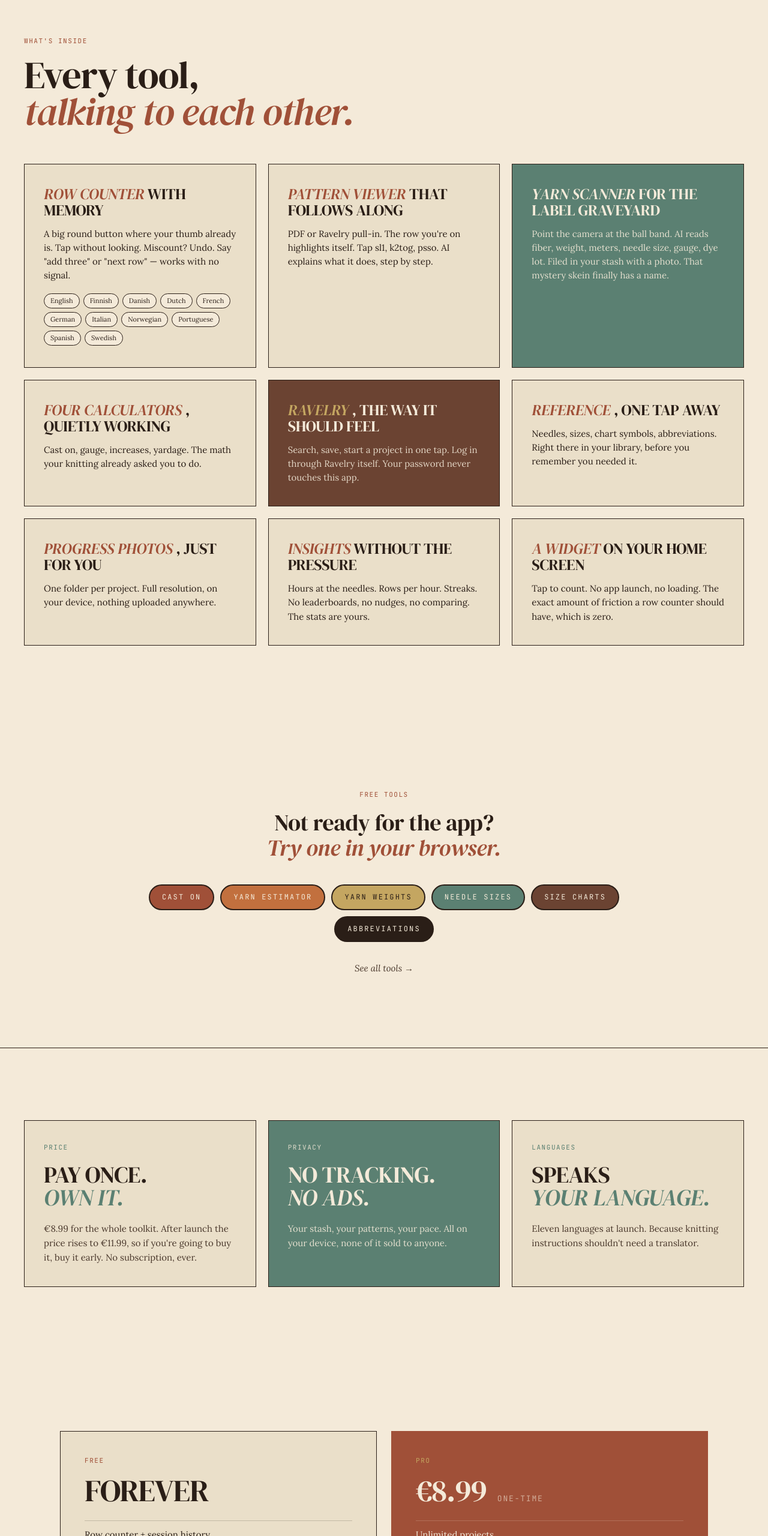
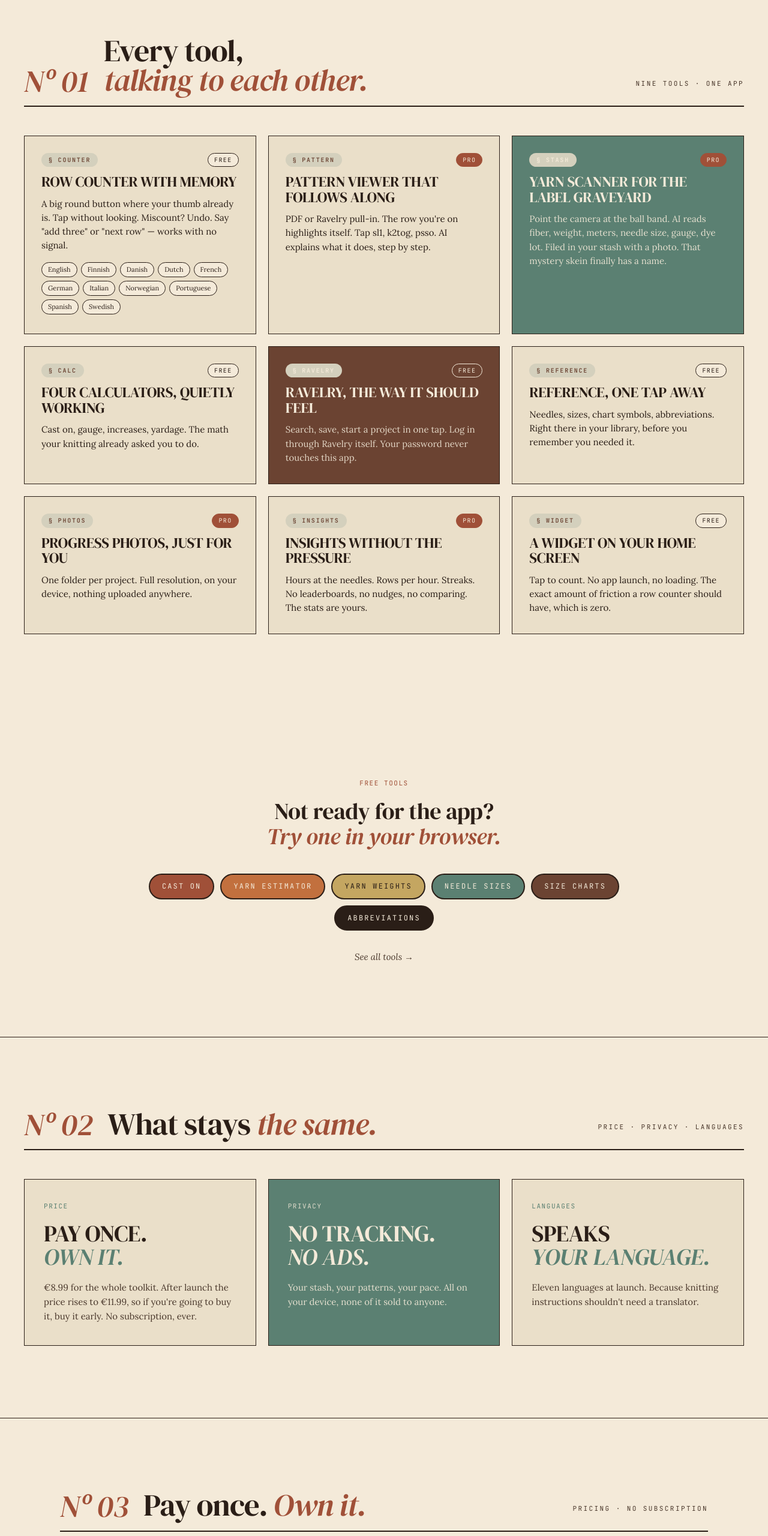
Before and after one commit to Insaner1980/KnitTools-website, an Astro site: page / in a window 1280 px wide. Shown: the part 1133-3693 px from the top of the page at 60% size. Built offline with nearby package versions, Linux system fonts and the light colour scheme; Astro itself is replaced by a stand-in of ours.

Commit message:
Lisää editorial-motiivit: Nº osionumerot, § korttitagit, i/ii/iii
NineTools (Nº 01):
- section-head: Nº 01 terracotta-italic + title 'Every tool,
  talking to each other' + kicker 'Nine tools · One app',
  2px ink rule eronmerkkinä
- Kortteihin card-meta -rivi: § Counter/§ Pattern/... vasemmalla
  (mono caps walnut) + FREE/PRO pilli oikealla (PRO = terracotta)
- h3-otsikoista poistettu italic lead/rest -jako — nyt yksi
  ink-värinen otsikko (§ tagi kantaa kategoriafunktion)

TrustSection (Nº 02):
- Uusi h2 'What stays the same' + Nº 02 section-head
- Kolumnit kehystettyinä paper-2-kortteina, middle sage

PricingCards (Nº 03):
- section-head Nº 03 + 'Pay once. Own it.'
- Free-kortin 6 bulletia roomalaisin numeroin i-vi (terracotta)
- Pro-kortin 8 bulletia i-viii (wheat)
- Pricing-nimet label-rivillä § Free / § Pro (mono caps)

Co-Authored-By: Claude Opus 4.7 (1M context) <noreply@anthropic.com>

```diff
--- a/src/components/NineTools.astro
+++ b/src/components/NineTools.astro
@@ -15,57 +15,66 @@ const languages = [
 
 const cards = [
   {
-    lead: 'Row counter',
-    rest: ' with memory',
+    tag: '§ Counter',
+    tier: 'free',
+    title: 'Row counter with memory',
     body:
       'A big round button where your thumb already is. Tap without looking. Miscount? Undo. Say "add three" or "next row" — works with no signal.',
     chips: true,
   },
   {
-    lead: 'Pattern viewer',
-    rest: ' that follows along',
+    tag: '§ Pattern',
+    tier: 'pro',
+    title: 'Pattern viewer that follows along',
     body:
       "PDF or Ravelry pull-in. The row you're on highlights itself. Tap sl1, k2tog, psso. AI explains what it does, step by step.",
   },
   {
-    lead: 'Yarn scanner',
-    rest: ' for the label graveyard',
+    tag: '§ Stash',
+    tier: 'pro',
+    title: 'Yarn scanner for the label graveyard',
     body:
       'Point the camera at the ball band. AI reads fiber, weight, meters, needle size, gauge, dye lot. Filed in your stash with a photo. That mystery skein finally has a name.',
     tint: 'sage',
   },
   {
-    lead: 'Four calculators',
-    rest: ', quietly working',
+    tag: '§ Calc',
+    tier: 'free',
+    title: 'Four calculators, quietly working',
     body: 'Cast on, gauge, increases, yardage. The math your knitting already asked you to do.',
   },
   {
-    lead: 'Ravelry',
-    rest: ', the way it should feel',
+    tag: '§ Ravelry',
+    tier: 'free',
+    title: 'Ravelry, the way it should feel',
     body:
       'Search, save, start a project in one tap. Log in through Ravelry itself. Your password never touches this app.',
     tint: 'walnut',
   },
   {
-    lead: 'Reference',
-    rest: ', one tap away',
+    tag: '§ Reference',
+    tier: 'free',
+    title: 'Reference, one tap away',
     body:
       'Needles, sizes, chart symbols, abbreviations. Right there in your library, before you remember you needed it.',
   },
   {
-    lead: 'Progress photos',
-    rest: ', just for you',
+    tag: '§ Photos',
+    tier: 'pro',
+    title: 'Progress photos, just for you',
     body: 'One folder per project. Full resolution, on your device, nothing uploaded anywhere.',
   },
   {
-    lead: 'Insights',
-    rest: ' without the pressure',
+    tag: '§ Insights',
+    tier: 'pro',
+    title: 'Insights without the pressure',
     body:
       'Hours at the needles. Rows per hour. Streaks. No leaderboards, no nudges, no comparing. The stats are yours.',
   },
   {
-    lead: 'A widget',
-    rest: ' on your home screen',
+    tag: '§ Widget',
+    tier: 'free',
+    title: 'A widget on your home screen',
     body:
       'Tap to count. No app launch, no loading. The exact amount of friction a row counter should have, which is zero.',
   },
@@ -74,19 +83,23 @@ const cards = [
 
 <section class="nine-tools" aria-labelledby="nine-heading">
   <div class="nine-inner">
-    <div class="nine-head">
-      <p class="eyebrow">What's inside</p>
-      <h2 id="nine-heading">Every tool,<br /><em>talking to each other.</em></h2>
-    </div>
+    <header class="section-head">
+      <div class="num">Nº 01</div>
+      <h2 id="nine-heading" class="title">Every tool,<br /><em>talking to each other.</em></h2>
+      <div class="kicker">Nine tools · One app</div>
+    </header>
 
     <div class="nine-grid">
       {
         cards.map((c) => (
           <article class:list={['tool-card', c.tint && `tint-${c.tint}`]}>
-            <h3>
-              <span class="lead">{c.lead}</span>
-              <span class="rest">{c.rest}</span>
-            </h3>
+            <div class="card-meta">
+              <span class="tag">{c.tag}</span>
+              <span class:list={['pill', `pill-${c.tier}`]}>
+                {c.tier === 'pro' ? 'PRO' : 'FREE'}
+              </span>
+            </div>
+            <h3>{c.title}</h3>
             <p>{c.body}</p>
             {c.chips && (
               <ul class="chip-row" aria-label="Supported languages">
@@ -113,29 +126,44 @@ const cards = [
     max-width: 1280px;
     margin: 0 auto;
   }
-  .nine-head {
-    margin-bottom: 56px;
+
+  .section-head {
+    display: grid;
+    grid-template-columns: auto 1fr auto;
+    gap: 24px;
+    align-items: end;
+    padding-bottom: 18px;
+    border-bottom: 2px solid var(--ink);
+    margin-bottom: 48px;
   }
-  .eyebrow {
-    font-family: var(--mono);
-    font-size: 11px;
-    letter-spacing: 0.14em;
-    text-transform: uppercase;
+  .section-head .num {
+    font-family: var(--serif);
+    font-size: clamp(2.25rem, 4vw, 3.5rem);
+    line-height: 0.9;
     color: var(--terracotta);
-    margin: 0 0 18px;
+    font-style: italic;
   }
-  h2 {
+  .section-head .title {
     font-family: var(--serif);
     font-weight: 400;
-    font-size: clamp(2.5rem, 5vw, 5rem);
+    font-size: clamp(2rem, 4vw, 3.75rem);
     line-height: 0.95;
     letter-spacing: -0.02em;
     margin: 0;
     color: var(--ink);
   }
-  h2 em {
+  .section-head .title em {
     color: var(--terracotta);
     font-style: italic;
+  }
+  .section-head .kicker {
+    font-family: var(--mono);
+    font-size: 11px;
+    letter-spacing: 0.22em;
+    text-transform: uppercase;
+    color: var(--ink-soft);
+    padding-bottom: 10px;
+    text-align: right;
   }
 
   .nine-grid {
@@ -148,38 +176,75 @@ const cards = [
     background: var(--paper-2);
     color: var(--ink);
     border: 1px solid var(--ink);
-    padding: 36px 32px;
+    padding: 28px 28px 32px;
     display: flex;
     flex-direction: column;
-    gap: 14px;
+    gap: 12px;
     border-radius: 0;
   }
   .tool-card.tint-sage {
     background: var(--sage);
     color: var(--paper);
   }
-  .tool-card.tint-sage h3 .lead,
-  .tool-card.tint-sage h3 .rest { color: var(--paper); }
+  .tool-card.tint-sage h3,
+  .tool-card.tint-sage .tag,
+  .tool-card.tint-sage p { color: var(--paper); }
   .tool-card.tint-sage p { color: rgba(244, 234, 217, 0.9); }
 
   .tool-card.tint-walnut {
     background: var(--walnut);
     color: var(--paper);
   }
-  .tool-card.tint-walnut h3 .lead { color: var(--wheat); }
-  .tool-card.tint-walnut h3 .rest { color: var(--paper); }
+  .tool-card.tint-walnut h3,
+  .tool-card.tint-walnut .tag { color: var(--paper); }
   .tool-card.tint-walnut p { color: rgba(244, 234, 217, 0.88); }
+
+  .card-meta {
+    display: flex;
+    justify-content: space-between;
+    align-items: center;
+  }
+  .tag {
+    font-family: var(--mono);
+    font-size: 10px;
+    letter-spacing: 0.18em;
+    text-transform: uppercase;
+    color: var(--walnut);
+  }
+  .pill {
+    font-family: var(--mono);
+    font-size: 10px;
+    letter-spacing: 0.14em;
+    text-transform: uppercase;
+    padding: 3px 10px;
+    border-radius: 999px;
+    border: 1px solid var(--ink);
+  }
+  .pill-free {
+    background: var(--paper);
+    color: var(--ink);
+  }
+  .pill-pro {
+    background: var(--terracotta);
+    color: var(--paper);
+    border-color: var(--terracotta);
+  }
+  .tool-card.tint-sage .pill-free,
+  .tool-card.tint-walnut .pill-free {
+    background: transparent;
+    color: var(--paper);
+    border-color: var(--paper);
+  }
 
   .tool-card h3 {
     font-family: var(--serif);
     font-weight: 400;
-    font-size: clamp(1.6rem, 2vw, 2rem);
+    font-size: clamp(1.5rem, 1.9vw, 1.9rem);
     line-height: 1.05;
     letter-spacing: -0.01em;
     margin: 0;
+    color: var(--ink);
   }
-  .tool-card h3 .lead { color: var(--terracotta); font-style: italic; }
-  .tool-card h3 .rest { color: var(--ink); }
   .tool-card p {
     font-family: var(--body-ed);
     font-size: 15px;
@@ -211,7 +276,9 @@ const cards = [
   }
   @media (max-width: 767px) {
     .nine-tools { padding: 80px 20px; }
+    .section-head { grid-template-columns: 1fr; gap: 8px; }
+    .section-head .kicker { text-align: left; padding-bottom: 0; }
     .nine-grid { grid-template-columns: 1fr; }
-    .tool-card { padding: 28px 24px; }
+    .tool-card { padding: 24px 22px 28px; }
   }
 </style>
--- a/src/components/PricingCards.astro
+++ b/src/components/PricingCards.astro
@@ -1,4 +1,6 @@
 ---
+const romans = ['i', 'ii', 'iii', 'iv', 'v', 'vi', 'vii', 'viii', 'ix', 'x'];
+
 const freeBullets = [
   'Row counter + session history',
   'Ravelry sign-in',
@@ -20,28 +22,50 @@ const proBullets = [
 ];
 ---
 
-<section class="pricing-section" aria-label="Pricing">
+<section class="pricing-section" aria-labelledby="pricing-heading">
   <div class="inner">
+    <header class="section-head">
+      <div class="num">Nº 03</div>
+      <h2 id="pricing-heading" class="title">Pay once. <em>Own it.</em></h2>
+      <div class="kicker">Pricing · No subscription</div>
+    </header>
+
+    <div class="plans">
       <article class="card free">
-      <p class="label">Free</p>
+        <p class="label">§ Free</p>
         <h3>Forever</h3>
-      <ul>
-        {freeBullets.map((b) => <li>{b}</li>)}
-      </ul>
+        <ol>
+          {
+            freeBullets.map((b, i) => (
+              <li>
+                <span class="n">{romans[i]}</span>
+                <span class="t">{b}</span>
+              </li>
+            ))
+          }
+        </ol>
         <p class="footnote">No account. No trial expiry. No card.</p>
       </article>
 
       <article class="card pro">
-      <p class="label">Pro</p>
+        <p class="label">§ Pro</p>
         <h3>€8.99 <span class="suffix">one-time</span></h3>
-      <ul>
-        {proBullets.map((b) => <li>{b}</li>)}
-      </ul>
+        <ol>
+          {
+            proBullets.map((b, i) => (
+              <li>
+                <span class="n">{romans[i]}</span>
+                <span class="t">{b}</span>
+              </li>
+            ))
+          }
+        </ol>
         <p class="footnote">
           14-day free trial. No credit card. Rises to €11.99 two months after launch — permanently. No subscription,
           ever.
         </p>
       </article>
+    </div>
   </div>
 </section>
 
@@ -49,10 +73,50 @@ const proBullets = [
   .pricing-section {
     background: var(--paper);
     padding: 120px 40px;
+    border-top: 1px solid var(--ink);
   }
   .inner {
     max-width: 1080px;
     margin: 0 auto;
+  }
+
+  .section-head {
+    display: grid;
+    grid-template-columns: auto 1fr auto;
+    gap: 24px;
+    align-items: end;
+    padding-bottom: 18px;
+    border-bottom: 2px solid var(--ink);
+    margin-bottom: 48px;
+  }
+  .section-head .num {
+    font-family: var(--serif);
+    font-size: clamp(2.25rem, 4vw, 3.5rem);
+    line-height: 0.9;
+    color: var(--terracotta);
+    font-style: italic;
+  }
+  .section-head .title {
+    font-family: var(--serif);
+    font-weight: 400;
+    font-size: clamp(2rem, 4vw, 3.75rem);
+    line-height: 0.95;
+    letter-spacing: -0.02em;
+    margin: 0;
+    color: var(--ink);
+  }
+  .section-head .title em { color: var(--terracotta); font-style: italic; }
+  .section-head .kicker {
+    font-family: var(--mono);
+    font-size: 11px;
+    letter-spacing: 0.22em;
+    text-transform: uppercase;
+    color: var(--ink-soft);
+    padding-bottom: 10px;
+    text-align: right;
+  }
+
+  .plans {
     display: grid;
     grid-template-columns: 1fr 1fr;
     gap: 24px;
@@ -73,11 +137,11 @@ const proBullets = [
   .label {
     font-family: var(--mono);
     font-size: 11px;
-    letter-spacing: 0.14em;
+    letter-spacing: 0.18em;
     text-transform: uppercase;
     margin: 0 0 16px;
   }
-  .free .label { color: var(--terracotta); }
+  .free .label { color: var(--walnut); }
   .pro .label { color: var(--wheat); }
 
   h3 {
@@ -93,25 +157,37 @@ const proBullets = [
     font-size: 13px;
     letter-spacing: 0.14em;
     text-transform: uppercase;
-    opacity: 0.6;
+    opacity: 0.7;
     margin-left: 8px;
   }
 
-  ul {
+  ol {
     list-style: none;
     padding: 0;
     margin: 0 0 24px;
   }
-  ul li {
+  ol li {
+    display: grid;
+    grid-template-columns: 40px 1fr;
+    align-items: baseline;
     padding: 12px 0;
     font-family: var(--body-ed);
     font-size: 15px;
     line-height: 1.5;
     border-top: 1px solid rgba(42, 30, 23, 0.2);
   }
-  .pro ul li { border-top-color: rgba(244, 234, 217, 0.2); }
-  ul li:last-child { border-bottom: 1px solid rgba(42, 30, 23, 0.2); }
-  .pro ul li:last-child { border-bottom-color: rgba(244, 234, 217, 0.2); }
+  .pro ol li { border-top-color: rgba(244, 234, 217, 0.25); }
+  ol li:last-child { border-bottom: 1px solid rgba(42, 30, 23, 0.2); }
+  .pro ol li:last-child { border-bottom-color: rgba(244, 234, 217, 0.25); }
+
+  ol li .n {
+    font-family: var(--serif);
+    font-style: italic;
+    font-size: 22px;
+    line-height: 1;
+  }
+  .free ol li .n { color: var(--terracotta); }
+  .pro ol li .n { color: var(--wheat); }
 
   .footnote {
     font-family: var(--body-ed);
@@ -120,11 +196,13 @@ const proBullets = [
     margin: 0;
   }
   .free .footnote { color: var(--ink-soft); }
-  .pro .footnote { color: rgba(244, 234, 217, 0.75); }
+  .pro .footnote { color: rgba(244, 234, 217, 0.85); }
 
   @media (max-width: 767px) {
     .pricing-section { padding: 80px 20px; }
-    .inner { grid-template-columns: 1fr; }
+    .section-head { grid-template-columns: 1fr; gap: 8px; }
+    .section-head .kicker { text-align: left; padding-bottom: 0; }
+    .plans { grid-template-columns: 1fr; }
     .card.pro { order: -1; }
     .card { padding: 32px; }
   }
--- a/src/components/TrustSection.astro
+++ b/src/components/TrustSection.astro
@@ -23,8 +23,15 @@ const columns = [
 ];
 ---
 
-<section class="trust-triad">
+<section class="trust-triad" aria-labelledby="trust-heading">
   <div class="inner">
+    <header class="section-head">
+      <div class="num">Nº 02</div>
+      <h2 id="trust-heading" class="title">What stays <em>the same.</em></h2>
+      <div class="kicker">Price · Privacy · Languages</div>
+    </header>
+
+    <div class="cols">
       {
         columns.map((c) => (
           <article class:list={['trust-col', c.tint && `tint-${c.tint}`]}>
@@ -39,6 +46,7 @@ const columns = [
         ))
       }
     </div>
+  </div>
 </section>
 
 <style>
@@ -51,6 +59,43 @@ const columns = [
   .inner {
     max-width: 1280px;
     margin: 0 auto;
+  }
+  .section-head {
+    display: grid;
+    grid-template-columns: auto 1fr auto;
+    gap: 24px;
+    align-items: end;
+    padding-bottom: 18px;
+    border-bottom: 2px solid var(--ink);
+    margin-bottom: 48px;
+  }
+  .section-head .num {
+    font-family: var(--serif);
+    font-size: clamp(2.25rem, 4vw, 3.5rem);
+    line-height: 0.9;
+    color: var(--terracotta);
+    font-style: italic;
+  }
+  .section-head .title {
+    font-family: var(--serif);
+    font-weight: 400;
+    font-size: clamp(2rem, 4vw, 3.75rem);
+    line-height: 0.95;
+    letter-spacing: -0.02em;
+    margin: 0;
+    color: var(--ink);
+  }
+  .section-head .title em { color: var(--terracotta); font-style: italic; }
+  .section-head .kicker {
+    font-family: var(--mono);
+    font-size: 11px;
+    letter-spacing: 0.22em;
+    text-transform: uppercase;
+    color: var(--ink-soft);
+    padding-bottom: 10px;
+    text-align: right;
+  }
+  .cols {
     display: grid;
     grid-template-columns: repeat(3, 1fr);
     gap: 20px;
@@ -99,7 +144,11 @@ const columns = [
   }
 
   @media (max-width: 1023px) {
-    .inner { grid-template-columns: 1fr; }
+    .cols { grid-template-columns: 1fr; }
+  }
+  @media (max-width: 767px) {
+    .section-head { grid-template-columns: 1fr; gap: 8px; }
+    .section-head .kicker { text-align: left; padding-bottom: 0; }
   }
   @media (max-width: 640px) {
     .trust-triad { padding: 80px 20px; }
```
Lines whose indentation alone changed are shown as unchanged.
